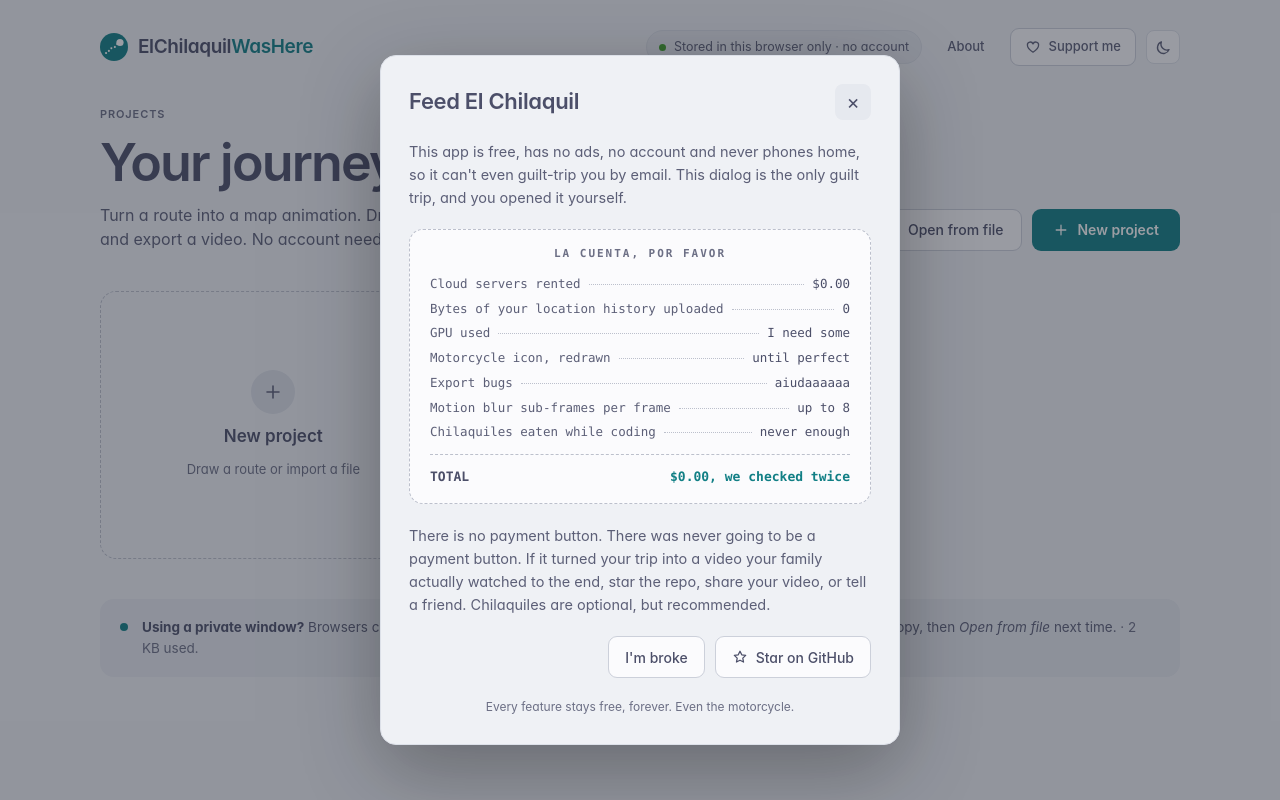
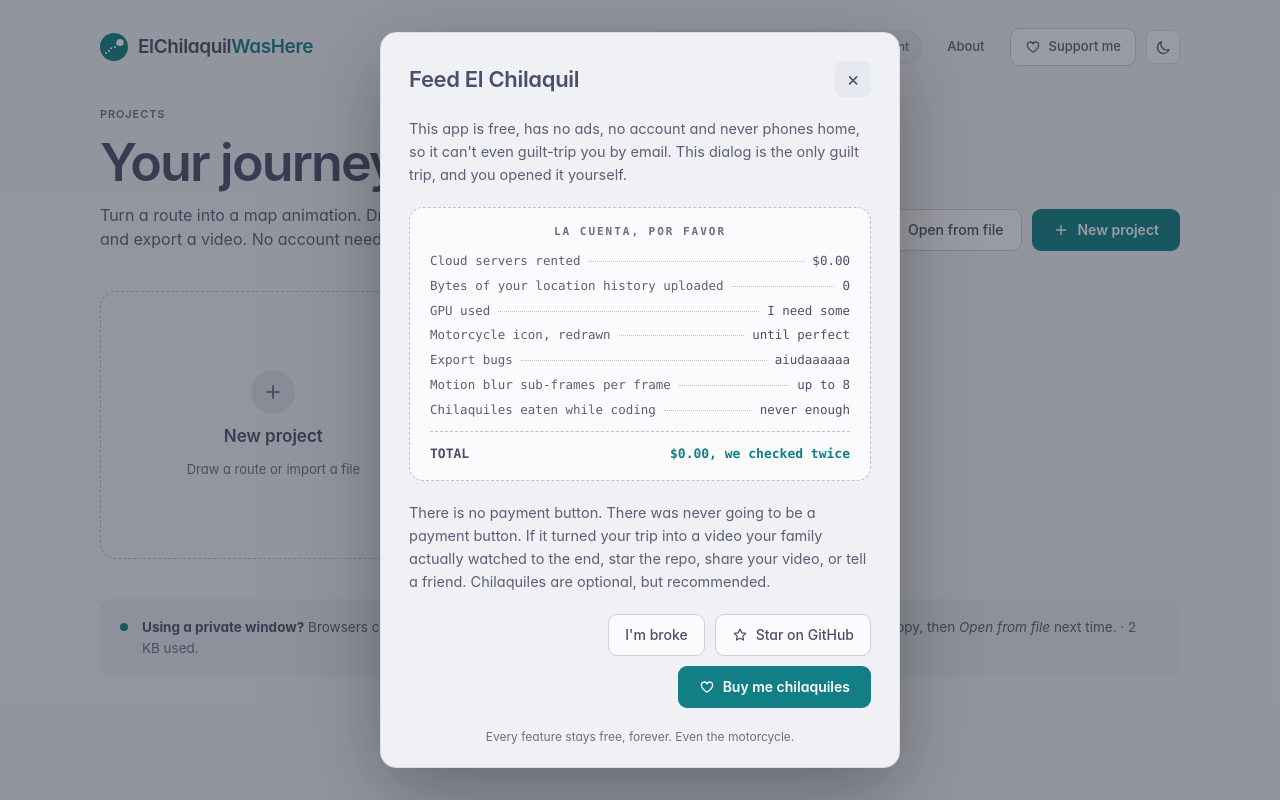
Before and after one commit to sololzano/MapAnimator, a React (Vite) app: page / in a window 1280 px wide. Both pictures are taken after a click on the button "Support me". Built offline with nearby package versions, Linux system fonts and the light colour scheme.

Commit message:
Added donation box because I'm broke lol

```diff
--- a/src/features/projects/SupportModal.tsx
+++ b/src/features/projects/SupportModal.tsx
@@ -2,6 +2,8 @@ import { useState } from 'react';
 import { Button, Modal } from '../../ui/controls';
 import { Icon } from '../../ui/icons';
 
+/** Ko-fi, Buy Me a Coffee, GitHub Sponsors, PayPal… Leave empty to hide the donate button. */
+export const DONATE_URL = 'https://ko-fi.com/sololzano1991';
 const REPO_URL = 'https://github.com/sololzano/MapAnimator';
 
 const BILL: [string, string][] = [
@@ -60,6 +62,12 @@ export function SupportModal({ onClose }: { onClose: () => void }) {
           className="inline-flex h-[42px] items-center justify-center gap-2 rounded-[9px] border border-line-strong bg-card px-4 text-[14px] font-medium text-text hover:bg-panel">
           <Icon name="star" size={16} />Star on GitHub
         </a>
+        {DONATE_URL && (
+          <a href={DONATE_URL} target="_blank" rel="noopener noreferrer"
+            className="inline-flex h-[42px] items-center justify-center gap-2 rounded-[9px] border border-transparent bg-accent px-5 text-[14px] font-semibold text-on-accent hover:bg-accent-hover">
+            <Icon name="heart" size={16} />Buy me chilaquiles
+          </a>
+        )}
       </div>
       <p className="m-0 text-center text-[12px] text-muted">Every feature stays free, forever. Even the motorcycle.</p>
     </Modal>
```
